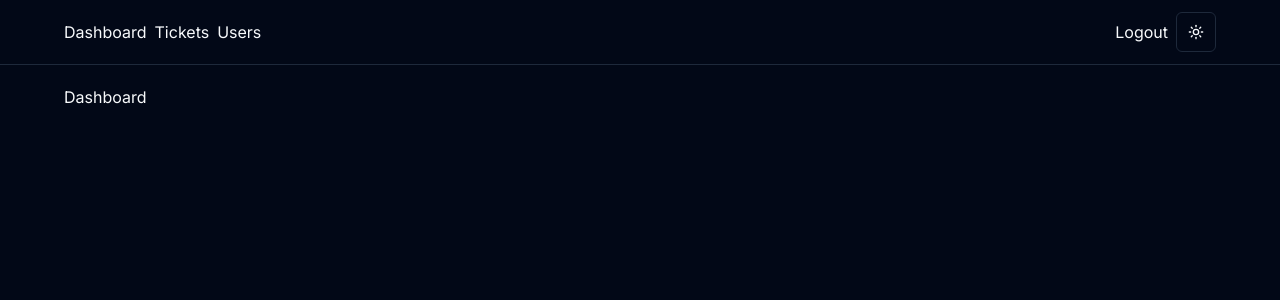
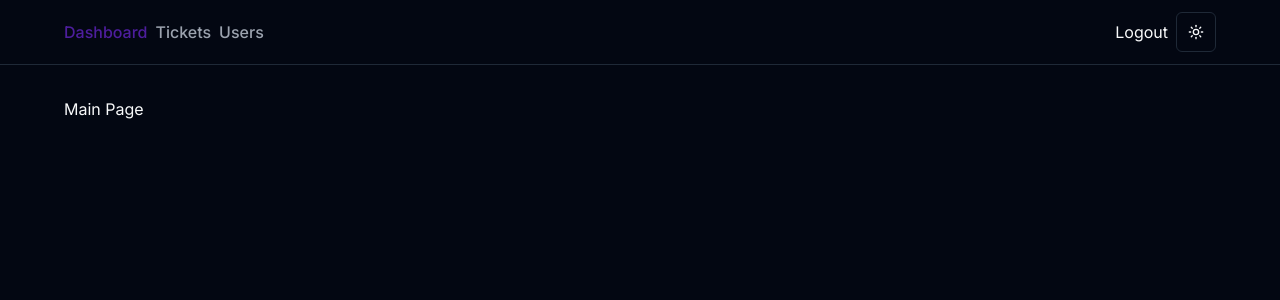
Before and after one commit to arvinbuid/ticketing-app, a Next.js app: page / in a window 1280 px wide. Shown: the top 300 px of the page. Built offline with nearby package versions, Linux system fonts and the light colour scheme.

Commit message:
Add styles in navigation links.

```diff
--- a/app/globals.css
+++ b/app/globals.css
@@ -1,61 +1,64 @@
 @tailwind base;
 @tailwind components;
 @tailwind utilities;
+
 @layer base {
   :root {
     --background: 0 0% 100%;
-    --foreground: 222.2 84% 4.9%;
+    --foreground: 224 71.4% 4.1%;
     --card: 0 0% 100%;
-    --card-foreground: 222.2 84% 4.9%;
+    --card-foreground: 224 71.4% 4.1%;
     --popover: 0 0% 100%;
-    --popover-foreground: 222.2 84% 4.9%;
-    --primary: 222.2 47.4% 11.2%;
-    --primary-foreground: 210 40% 98%;
-    --secondary: 210 40% 96.1%;
-    --secondary-foreground: 222.2 47.4% 11.2%;
-    --muted: 210 40% 96.1%;
-    --muted-foreground: 215.4 16.3% 46.9%;
-    --accent: 210 40% 96.1%;
-    --accent-foreground: 222.2 47.4% 11.2%;
+    --popover-foreground: 224 71.4% 4.1%;
+    --primary: 262.1 83.3% 57.8%;
+    --primary-foreground: 210 20% 98%;
+    --secondary: 220 14.3% 95.9%;
+    --secondary-foreground: 220.9 39.3% 11%;
+    --muted: 220 14.3% 95.9%;
+    --muted-foreground: 220 8.9% 46.1%;
+    --accent: 220 14.3% 95.9%;
+    --accent-foreground: 220.9 39.3% 11%;
     --destructive: 0 84.2% 60.2%;
-    --destructive-foreground: 210 40% 98%;
-    --border: 214.3 31.8% 91.4%;
-    --input: 214.3 31.8% 91.4%;
-    --ring: 222.2 84% 4.9%;
+    --destructive-foreground: 210 20% 98%;
+    --border: 220 13% 91%;
+    --input: 220 13% 91%;
+    --ring: 262.1 83.3% 57.8%;
+    --radius: 0.5rem;
     --chart-1: 12 76% 61%;
     --chart-2: 173 58% 39%;
     --chart-3: 197 37% 24%;
     --chart-4: 43 74% 66%;
     --chart-5: 27 87% 67%;
-    --radius: 0.5rem
   }
+
   .dark {
-    --background: 222.2 84% 4.9%;
-    --foreground: 210 40% 98%;
-    --card: 222.2 84% 4.9%;
-    --card-foreground: 210 40% 98%;
-    --popover: 222.2 84% 4.9%;
-    --popover-foreground: 210 40% 98%;
-    --primary: 210 40% 98%;
-    --primary-foreground: 222.2 47.4% 11.2%;
-    --secondary: 217.2 32.6% 17.5%;
-    --secondary-foreground: 210 40% 98%;
-    --muted: 217.2 32.6% 17.5%;
-    --muted-foreground: 215 20.2% 65.1%;
-    --accent: 217.2 32.6% 17.5%;
-    --accent-foreground: 210 40% 98%;
+    --background: 224 71.4% 4.1%;
+    --foreground: 210 20% 98%;
+    --card: 224 71.4% 4.1%;
+    --card-foreground: 210 20% 98%;
+    --popover: 224 71.4% 4.1%;
+    --popover-foreground: 210 20% 98%;
+    --primary: 263.4 70% 50.4%;
+    --primary-foreground: 210 20% 98%;
+    --secondary: 215 27.9% 16.9%;
+    --secondary-foreground: 210 20% 98%;
+    --muted: 215 27.9% 16.9%;
+    --muted-foreground: 217.9 10.6% 64.9%;
+    --accent: 215 27.9% 16.9%;
+    --accent-foreground: 210 20% 98%;
     --destructive: 0 62.8% 30.6%;
-    --destructive-foreground: 210 40% 98%;
-    --border: 217.2 32.6% 17.5%;
-    --input: 217.2 32.6% 17.5%;
-    --ring: 212.7 26.8% 83.9%;
+    --destructive-foreground: 210 20% 98%;
+    --border: 215 27.9% 16.9%;
+    --input: 215 27.9% 16.9%;
+    --ring: 263.4 70% 50.4%;
     --chart-1: 220 70% 50%;
     --chart-2: 160 60% 45%;
     --chart-3: 30 80% 55%;
     --chart-4: 280 65% 60%;
-    --chart-5: 340 75% 55%
+    --chart-5: 340 75% 55%;
   }
 }
+
 @layer base {
   * {
     @apply border-border;
@@ -64,3 +67,9 @@
     @apply bg-background text-foreground;
   }
 }
+
+@layer components {
+  .navbar-link {
+    @apply font-medium text-muted-foreground transition-colors hover:text-primary hover:cursor-pointer;
+  }
+}
--- a/app/layout.tsx
+++ b/app/layout.tsx
@@ -1,14 +1,14 @@
-import type {Metadata} from "next";
-import {Inter} from "next/font/google";
-import "./globals.css";
-import MainNav from "@/components/MainNav";
-import {ThemeProvider} from "@/components/ThemeProvider";
+import type { Metadata } from 'next';
+import { Inter } from 'next/font/google';
+import './globals.css';
+import MainNav from '@/components/MainNav';
+import { ThemeProvider } from '@/components/ThemeProvider';
 
-const inter = Inter({subsets: ["latin"]});
+const inter = Inter({ subsets: ['latin'] });
 
 export const metadata: Metadata = {
-  title: "Tech Ticketing App",
-  description: "Tech Ticketing Application Project",
+  title: 'Tech Ticketing App',
+  description: 'Tech Ticketing Application Project',
 };
 
 export default function RootLayout({
@@ -17,16 +17,21 @@ export default function RootLayout({
   children: React.ReactNode;
 }>) {
   return (
-    <html lang='en' suppressHydrationWarning={true}>
+    <html lang="en" suppressHydrationWarning={true}>
       <body suppressHydrationWarning={true} className={inter.className}>
-        <ThemeProvider attribute='class' defaultTheme='dark' enableSystem disableTransitionOnChange>
-          <nav className='flex flex-col items-center border-b mb-5 px-6 py-3'>
-            <div className='max-w-6xl w-full'>
+        <ThemeProvider
+          attribute="class"
+          defaultTheme="dark"
+          enableSystem
+          disableTransitionOnChange
+        >
+          <nav className="flex flex-col items-center border-b mb-5 px-6 py-3">
+            <div className="max-w-6xl w-full">
               <MainNav />
             </div>
           </nav>
-          <main className='flex flex-col items-center '>
-            <div className='max-w-6xl w-full'>{children}</div>
+          <main className="flex flex-col items-center mb-5 px-6 py-3">
+            <div className="max-w-6xl w-full">{children}</div>
           </main>
         </ThemeProvider>
       </body>
--- a/app/page.tsx
+++ b/app/page.tsx
@@ -1,3 +1,3 @@
 export default function Dashboard() {
-  return <h1>Dashboard</h1>;
+  return <div>Main Page</div>;
 }
--- a/components/MainNav.tsx
+++ b/components/MainNav.tsx
@@ -1,16 +1,14 @@
-import Link from "next/link";
-import ToggleMode from "./ToggleMode";
+import Link from 'next/link';
+import ToggleMode from './ToggleMode';
+import MainNavLinks from './MainNavLinks';
 
 export default function MainNav() {
   return (
-    <section className='flex justify-between'>
-      <div className='flex items-center gap-2'>
-        <Link href='/'>Dashboard</Link>
-        <Link href='/tickets'>Tickets</Link>
-        <Link href='/users'>Users</Link>
-      </div>
-      <div className='flex items-center gap-2'>
-        <Link href='/'>Logout</Link>
+    <section className="flex justify-between">
+      <MainNavLinks />
+
+      <div className="flex items-center gap-2">
+        <Link href="/">Logout</Link>
         <ToggleMode />
       </div>
     </section>
--- /dev/null
+++ b/components/MainNavLinks.tsx
@@ -0,0 +1,31 @@
+'use client';
+
+import Link from 'next/link';
+import { usePathname } from 'next/navigation';
+
+export default function MainNavLinks() {
+  const links = [
+    { label: 'Dashboard', href: '/' },
+    { label: 'Tickets', href: '/tickets' },
+    { label: 'Users', href: '/users' },
+  ];
+
+  const currentPath = usePathname();
+
+  return (
+    <div className="flex items-center gap-2">
+      {links.map((link) => (
+        <Link
+          key={link.label}
+          href={link.href}
+          className={`navbar-link ${
+            currentPath === link.href &&
+            'cursor-default text-primary/70 hover:text-primary/60 pointer-events-none'
+          }`}
+        >
+          {link.label}
+        </Link>
+      ))}
+    </div>
+  );
+}
--- a/components/ToggleMode.tsx
+++ b/components/ToggleMode.tsx
@@ -1,30 +1,35 @@
-"use client";
+'use client';
 
-import {useState, useEffect} from "react";
-import {useTheme} from "next-themes";
-import {Moon, Sun} from "lucide-react";
-import {Button} from "./ui/button";
+import { useState, useEffect } from 'react';
+import { useTheme } from 'next-themes';
+import { Moon, Sun } from 'lucide-react';
+import { Button } from './ui/button';
 
 export default function ToggleMode() {
-  const {theme, setTheme} = useTheme();
+  const { theme, setTheme } = useTheme();
   const [isMounted, setIsMounted] = useState(false);
 
   useEffect(() => {
     setIsMounted(true);
   }, []);
 
-  const dark = theme === "dark";
+  const dark = theme === 'dark';
 
   if (!isMounted) {
-    return <Button variant='outline' size='icon' disabled></Button>;
+    return <Button variant="outline" size="icon" disabled={true}></Button>;
   }
 
   return (
-    <Button variant='outline' size='icon' onClick={() => setTheme(dark ? "light" : "dark")}>
+    <Button
+      variant="outline"
+      size="icon"
+      onClick={() => setTheme(`${dark ? 'light' : 'dark'}`)}
+      className="group"
+    >
       {dark ? (
-        <Sun className='hover:text-primary hover:cursor-pointer' />
+        <Sun className="hover:cursor-pointer group-hover:text-primary" />
       ) : (
-        <Moon className='hover:text-primary hover:cursor-pointer' />
+        <Moon className="hover:cursor-pointer group-hover:text-primary" />
       )}
     </Button>
   );
```
Also changed, not shown: 1 other file (tests, documents, lock files or other folders).
